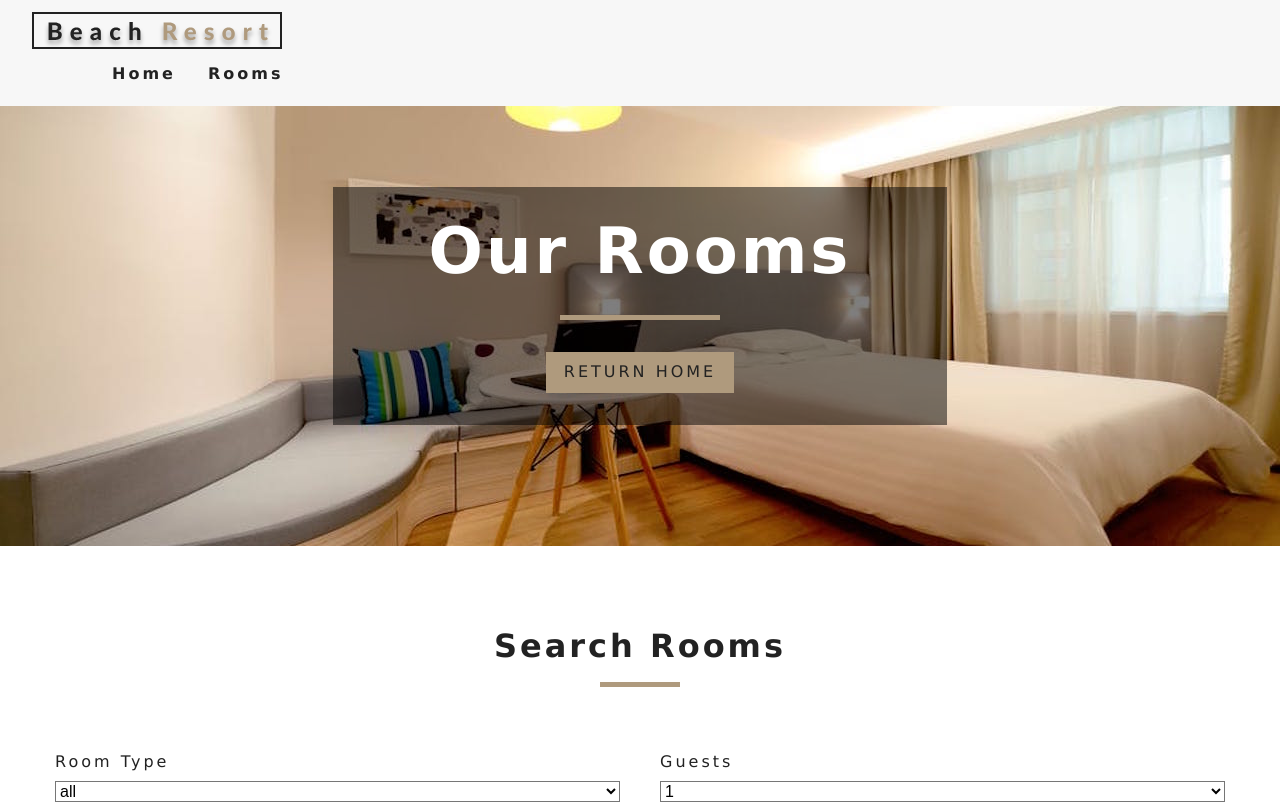
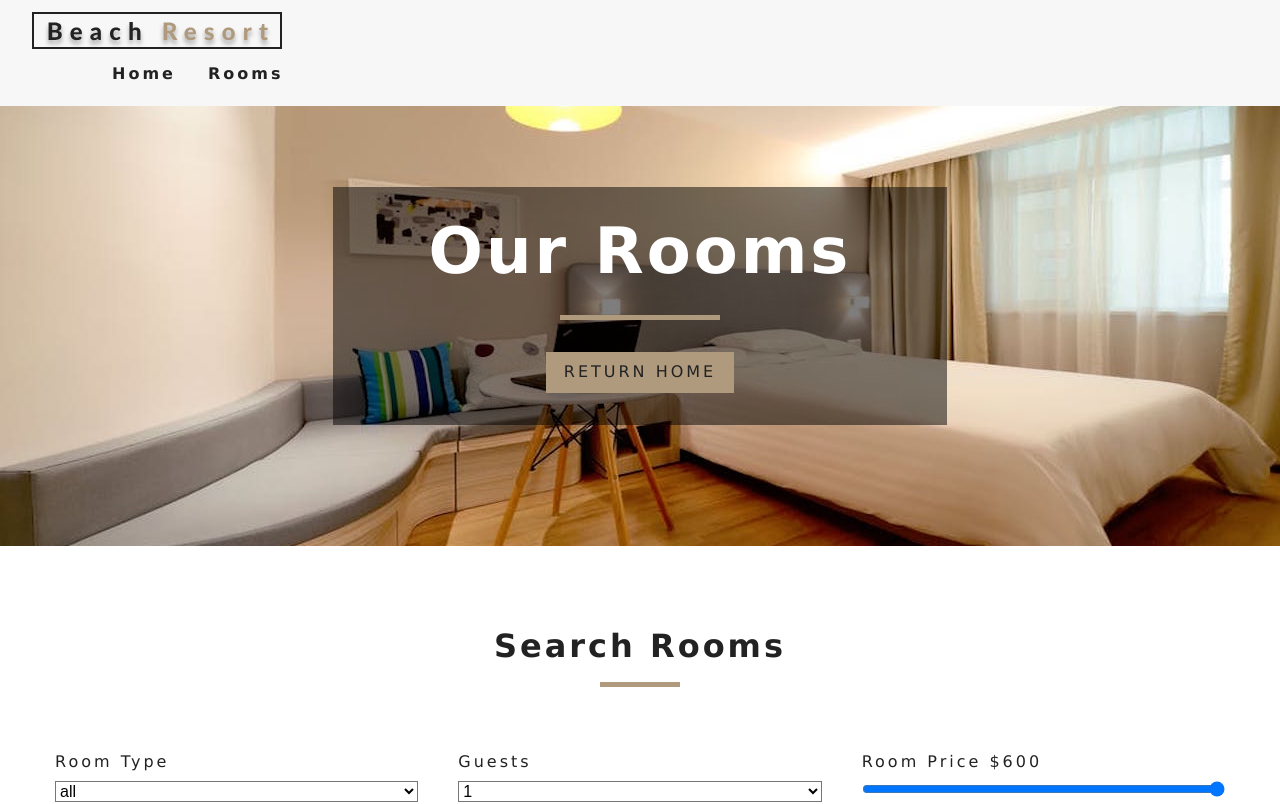
Before and after one commit to DanishElena/beach-resort, a React (Create React App) app: page /rooms in a window 1280 px wide. Shown: the top 804 px of the page. Built offline with nearby package versions, Linux system fonts and the light colour scheme.

Commit message:
third filter

```diff
--- a/src/Components/RoomFilter.js
+++ b/src/Components/RoomFilter.js
@@ -36,6 +36,8 @@
         return <option key={index} value={item}>{item}</option>
     })
 
+
+
 return (
     <section className="filter-container">
         <Title title="search rooms"/>
@@ -61,6 +63,18 @@
                 </select>
             </div>
 
+            <div className="form-group">
+                <label htmlFor="price">room price ${price}</label>
+              <input type="range"
+                     name="price"
+                     min = {minPrice}
+                     max={maxPrice}
+                     id="price"
+                     value={price}
+                     onChange={handleChange}
+                     className="form-control"/>
+            </div>
+
         </form>
     </section>
 )
--- a/src/Context.js
+++ b/src/Context.js
@@ -70,6 +70,7 @@
 
         let tempRooms = [...rooms]
         capacity = parseInt(capacity)
+        price = parseInt(price)
 
         if(type !== "all") {
             tempRooms = tempRooms.filter(room => room.type === type)
@@ -78,6 +79,8 @@
         if(capacity!==1) {
             tempRooms = tempRooms.filter(room => room.capacity >= capacity)
         }
+
+        tempRooms = tempRooms.filter(room => room.price<=price)
 
         this.setState({
             sortedRooms: tempRooms
```
